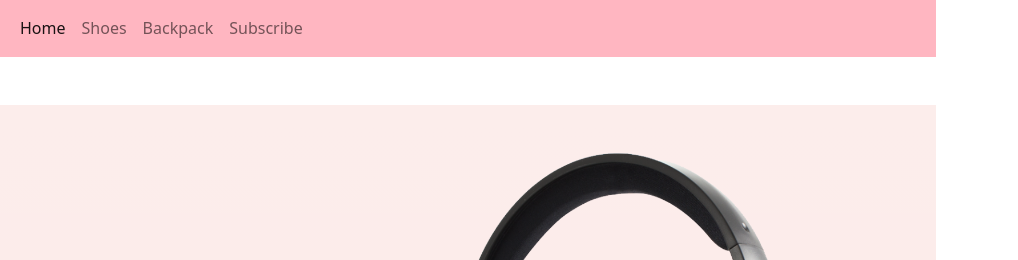
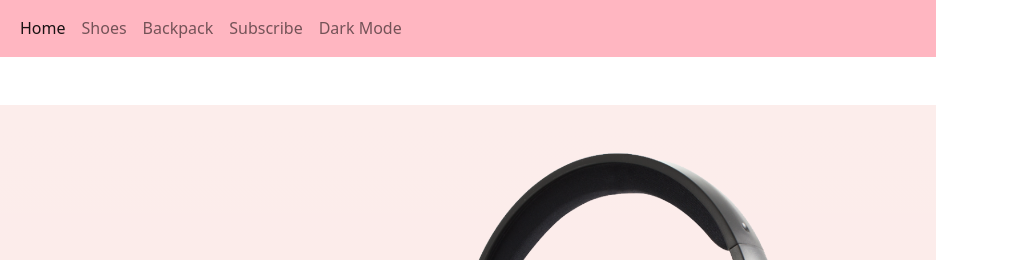
Before and after one commit to Saikatsaha95/panda-commerce-bootstrap, a plain HTML site: page index.html in a window 1280 px wide. Shown: the top 260 px of the page, 262-1280 px from the left. Drawn offline with nearby package versions, Linux system fonts and the light colour scheme.

Commit message:
dark mode added

```diff
--- a/index.html
+++ b/index.html
@@ -50,6 +50,9 @@
               </li>
               <li class="nav-item">
                 <a class="nav-link" href="#subscribe">Subscribe</a>
+              </li>
+              <li class="nav-item">
+                <a class="nav-link" href="https://saikatsaha95.github.io/panda-commerce-practice/index.html">Dark Mode</a>
               </li>
             </ul>
           </div>
```
